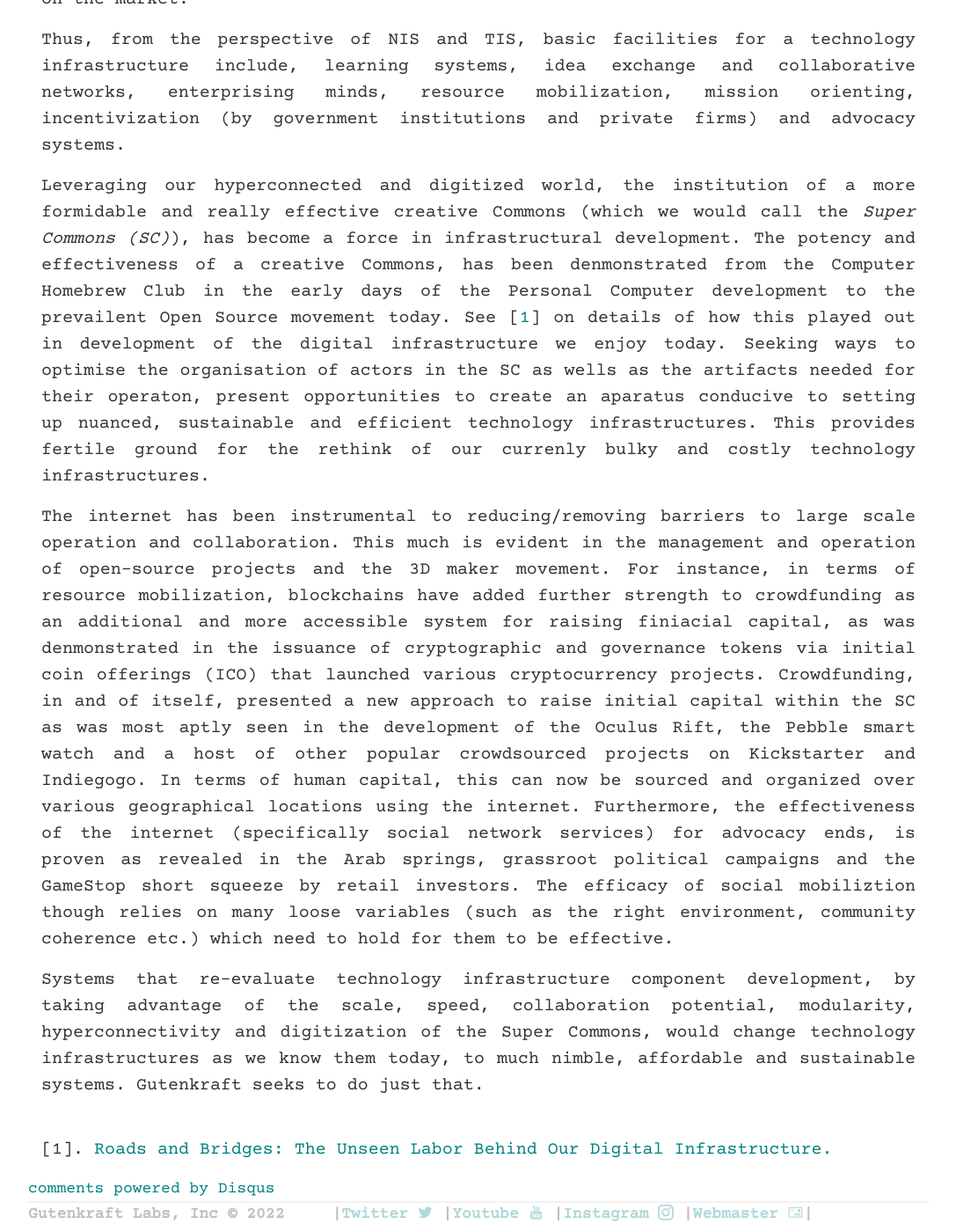
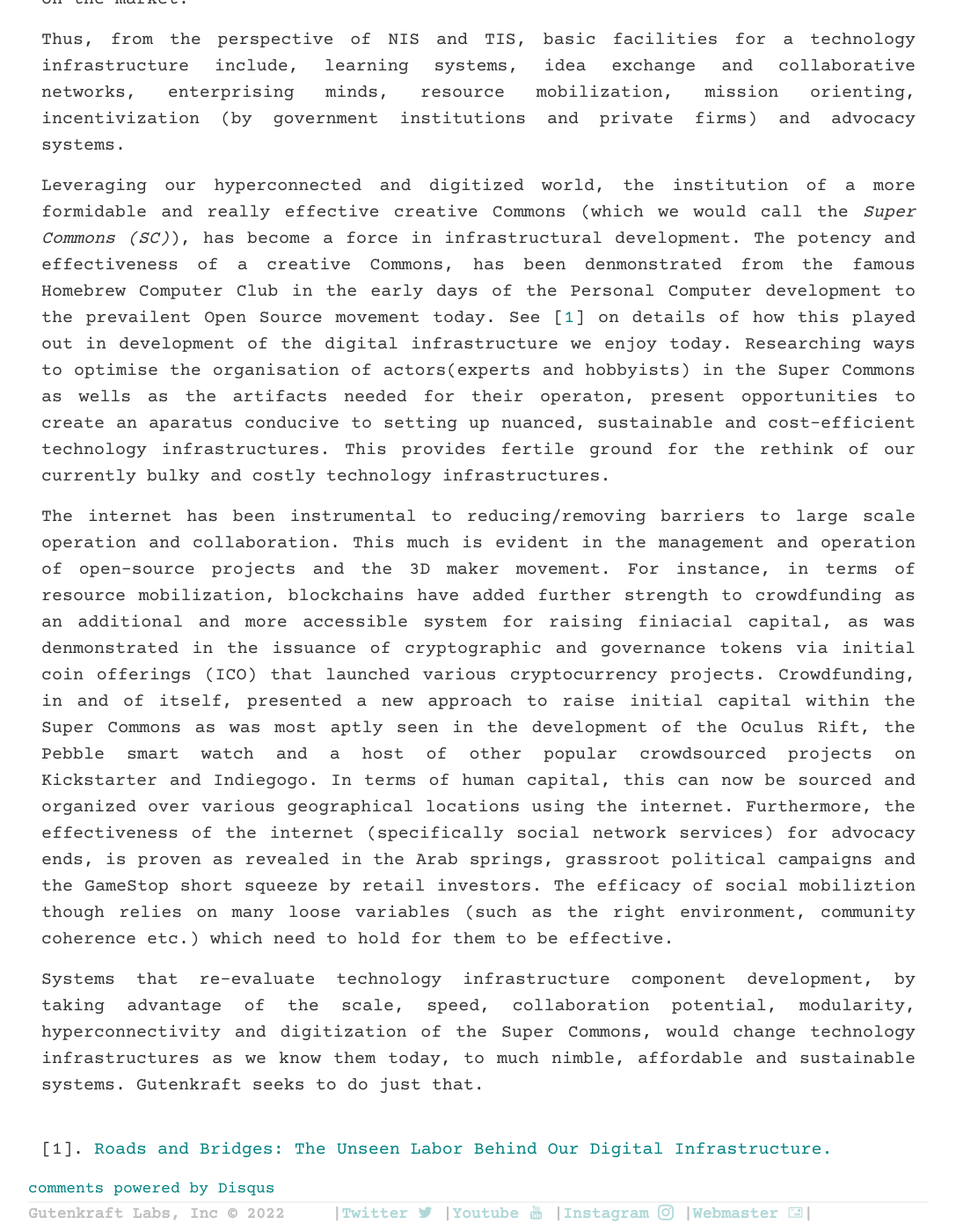
Before and after one commit to oferonmi/datafilik.github.io, a Jekyll site: the page built from _posts/2022-09-24-on-technology-infrastructure.md, in a window 1280 px wide and 1400 px high, scrolled down 2246 px. Shown: the whole window at 88% size, without its empty margins (96-1183 px from the left). Built offline with Jekyll 4.4.1, drawn with Linux system fonts in a browser that asks for light colours; some web fonts are replaced; comment, search, counter and statistics services are not loaded.

Commit message:
blog update

```diff
--- a/_posts/2022-09-24-on-technology-infrastructure.md
+++ b/_posts/2022-09-24-on-technology-infrastructure.md
@@ -38,10 +38,10 @@
         Thus, from the perspective of NIS and TIS, basic facilities for a technology infrastructure include, learning systems, idea exchange and collaborative networks, enterprising minds, resource mobilization, mission  orienting, incentivization (by government institutions and private firms)  and advocacy systems.
     </p>
     <p align="justify">
-        Leveraging our hyperconnected and digitized world, the institution of a more formidable and really effective creative Commons (which we would call the <em>Super Commons (SC)</em>), has become a force in infrastructural development. The potency and effectiveness of a creative Commons, has been denmonstrated from the Computer Homebrew Club in the early days of the Personal Computer development to the prevailent Open Source movement today. See [<a href="https://www.fordfoundation.org/work/learning/research-reports/roads-and-bridges-the-unseen-labor-behind-our-digital-infrastructure/" target="_blank">1</a>] on details of how this played out in development of the digital infrastructure we enjoy today.  Seeking ways to optimise the organisation of actors in the SC as wells as the artifacts needed for their operaton, present opportunities to create an aparatus conducive to setting up nuanced, sustainable and efficient technology infrastructures. This provides fertile ground for the rethink of our currenly bulky and costly technology infrastructures.
+        Leveraging our hyperconnected and digitized world, the institution of a more formidable and really effective creative Commons (which we would call the <em>Super Commons (SC)</em>), has become a force in infrastructural development. The potency and effectiveness of a creative Commons, has been denmonstrated from the famous Homebrew Computer Club in the early days of the Personal Computer development to the prevailent Open Source movement today. See [<a href="https://www.fordfoundation.org/work/learning/research-reports/roads-and-bridges-the-unseen-labor-behind-our-digital-infrastructure/" target="_blank">1</a>] on details of how this played out in development of the digital infrastructure we enjoy today.  Researching ways to optimise the organisation of actors(experts and hobbyists) in the Super Commons as wells as the artifacts needed for their operaton, present opportunities to create an aparatus conducive to setting up nuanced, sustainable and cost-efficient technology infrastructures. This provides fertile ground for the rethink of our currently bulky and costly technology infrastructures.
     </p>
     <p align="justify">
-        The internet has been instrumental to reducing/removing barriers to large scale operation and collaboration. This much is evident in the management and operation of open-source projects and the 3D maker movement. For instance, in terms of resource mobilization, blockchains  have added further strength to crowdfunding as an additional and more accessible system for raising finiacial capital, as was denmonstrated in the issuance of cryptographic and governance tokens via initial coin offerings (ICO) that launched various cryptocurrency projects. Crowdfunding, in and of itself, presented a new approach to raise initial capital within the SC as was most aptly seen in the development of the Oculus Rift, the Pebble smart watch and a host of other popular crowdsourced projects on Kickstarter and Indiegogo. In terms of human capital, this can now be sourced and organized over various geographical locations using the internet. Furthermore, the effectiveness of the internet (specifically social network services) for advocacy ends, is proven as revealed in the Arab springs, grassroot political campaigns and the GameStop short squeeze by retail investors. The efficacy of social mobiliztion though relies on many loose variables (such as the right environment, community coherence etc.) which need to hold for them to be effective.
+        The internet has been instrumental to reducing/removing barriers to large scale operation and collaboration. This much is evident in the management and operation of open-source projects and the 3D maker movement. For instance, in terms of resource mobilization, blockchains  have added further strength to crowdfunding as an additional and more accessible system for raising finiacial capital, as was denmonstrated in the issuance of cryptographic and governance tokens via initial coin offerings (ICO) that launched various cryptocurrency projects. Crowdfunding, in and of itself, presented a new approach to raise initial capital within the Super Commons as was most aptly seen in the development of the Oculus Rift, the Pebble smart watch and a host of other popular crowdsourced projects on Kickstarter and Indiegogo. In terms of human capital, this can now be sourced and organized over various geographical locations using the internet. Furthermore, the effectiveness of the internet (specifically social network services) for advocacy ends, is proven as revealed in the Arab springs, grassroot political campaigns and the GameStop short squeeze by retail investors. The efficacy of social mobiliztion though relies on many loose variables (such as the right environment, community coherence etc.) which need to hold for them to be effective.
     </p>
     <p align="justify">
         Systems that re-evaluate technology infrastructure component development, by  taking advantage of the scale, speed, collaboration potential, modularity, hyperconnectivity and digitization of the Super Commons, would change technology infrastructures as we know them today, to  much nimble, affordable  and sustainable systems. Gutenkraft seeks to do just that.
```
